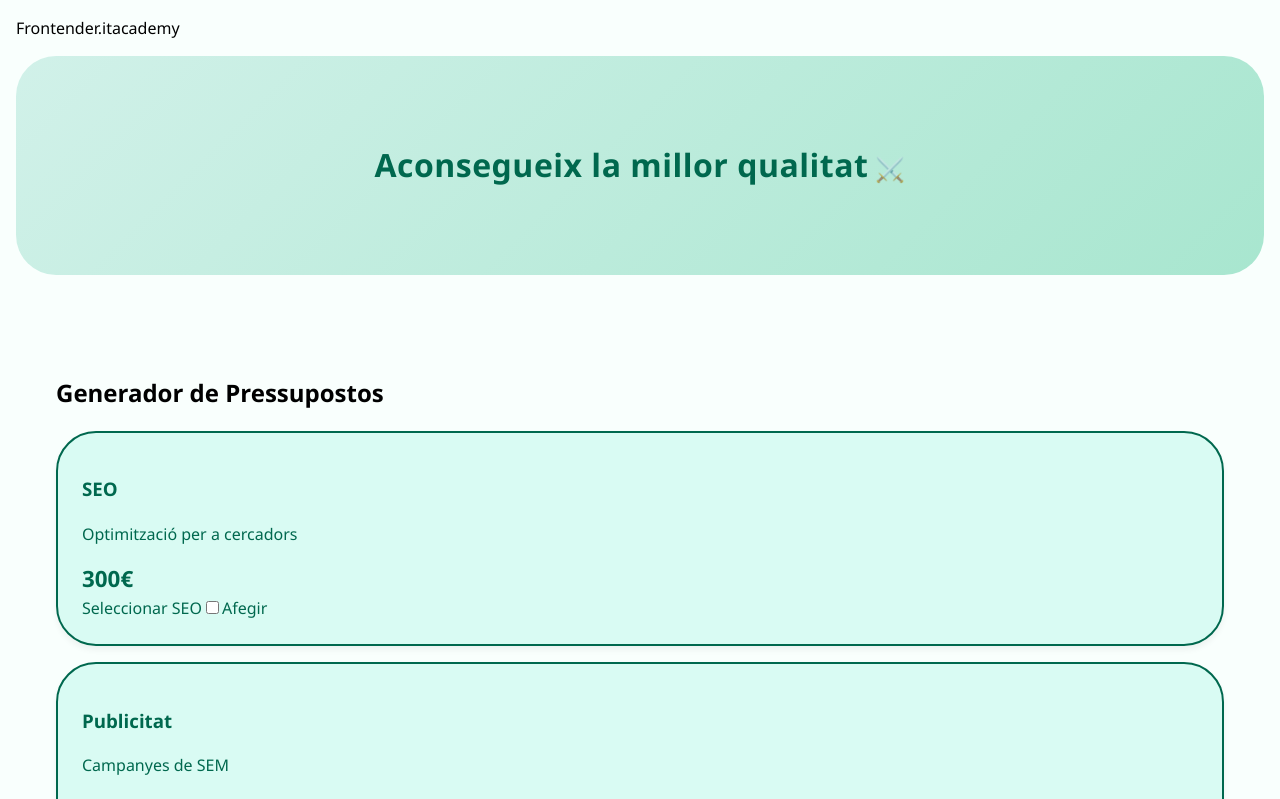
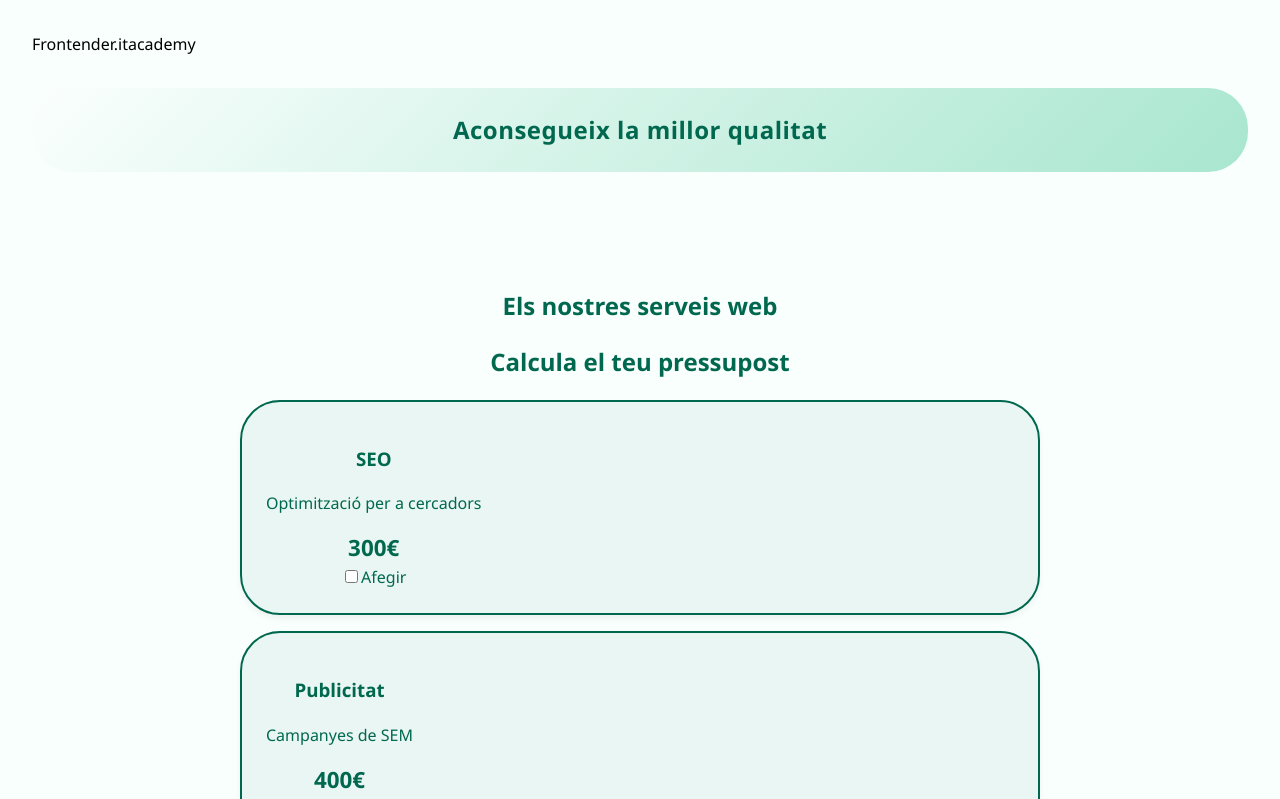
Before and after one commit to isahun/Projecte2_Budget, an Angular app: page / in a window 1280 px wide. Shown: the top 799 px of the page. Built offline with nearby package versions, Linux system fonts and the light colour scheme; no server answers; the database is empty.

Commit message:
style: implement global aquamarine design tokens and main layout centering

```diff
--- a/src/app/app.css
+++ b/src/app/app.css
@@ -7,10 +7,22 @@
   padding: var(--space-md);
 }
 
+.main-layout section {
+  text-align: center;
+  color: var(--color-primary-hover)
+}
+
+app-budget-calculator, app-budget-form, app-budget-history {
+  display: block;
+  max-width: 800px;
+  margin: 0 auto;
+  width: 100%;
+}
+
 /* BREAKPOINT 1: Tablets (768px) */
 @media (min-width: 768px) {
   .main-layout {
-    padding: 2rem;
+    padding: var(--space-lg);
     max-width: var(--max-width);
   }
 }
--- a/src/app/app.html
+++ b/src/app/app.html
@@ -1,6 +1,7 @@
 <app-header></app-header> <main class="main-layout">
   <section aria-labelledby="calculator-title">
-    <h1 id="calculator-title" class="visually-hidden">Generador de Pressupostos</h1>
+    <h1 id="calculator-title">Els nostres serveis web</h1>
+    <h2 id="calculator-subtitle">Calcula el teu pressupost</h2>
     <app-budget-calculator></app-budget-calculator>
     <app-budget-form></app-budget-form>
   </section>
--- a/src/app/components/header/header.css
+++ b/src/app/components/header/header.css
@@ -1,28 +1,20 @@
 .hero-banner {
-margin: var(--space-md);
+margin: var(--space-lg);
 }
 
 .hero-content {
-  background: linear-gradient(135deg, #d1f1e9 0%, #a8e6cf 100%);
-  padding: 4rem 2rem;
+  background: linear-gradient(135deg, #fbfffe 0%, #a8e6cf 100%);
+  padding: var(--space-sm);
   border-radius: var(--radius-lg);
   position: relative;
   overflow: hidden;
   border-radius: var(--radius-lg);
   text-align: center;
-  margin-top: var(--space-md);
+  margin-top: var(--space-lg);
 }
 
 h1 {
-  font-size: 2rem;
+  font-size: 1.5rem;
   letter-spacing: 0.5px;
   color: var(--color-primary-hover);
 }
-
-/* Un detall discret: l'ombra del títol */
-h1::after {
-  content: " ⚔️"; /* Picada d'ullet al Senyor dels Anells */
-  font-size: 1.5rem;
-  vertical-align: middle;
-  opacity: 0.6;
-}
--- a/src/styles.css
+++ b/src/styles.css
@@ -2,7 +2,7 @@
   /* Colors Primaris */
   --color-primary: #00c091;
   --color-primary-hover: #00684e;
-  --color-primary-light: #d9fbf3;
+  --color-primary-light: #e9f6f3;
   --color-primary-bg: #f9fffdfa;
 
   /* Paleta de Grisos (Contrast i Jerarquia) */
@@ -16,6 +16,7 @@
   /* Layout i Ombres */
   --max-width: 1200px;
   --shadow: 0 10px 25px rgba(0, 0, 0, 0.05);
+  --radius-sm: 10px;
   --radius-md: 20px;
   --radius-lg: 40px;
 
@@ -37,10 +38,21 @@ body {
   color: var(--text-main);
   margin: 0;
   line-height: 1.5;
-  font-size: 16px; /* Base per accessibilitat */
+  font-size: 16px;
 }
 
-/* Accessibilitat: Navegació per teclat */
+.sr-only {
+  position: absolute;
+  width: 1px;
+  height: 1px;
+  padding: 0;
+  margin: -1px;
+  overflow: hidden;
+  clip: rect(0, 0, 0, 0);
+  white-space: nowrap;
+  border-width: 0;
+}
+
 :focus-visible {
   outline: 3px solid var(--primary);
   outline-offset: 2px;
```
